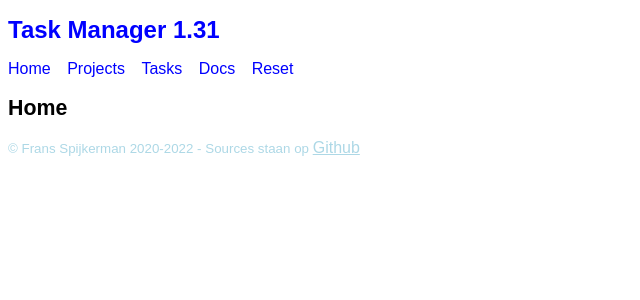
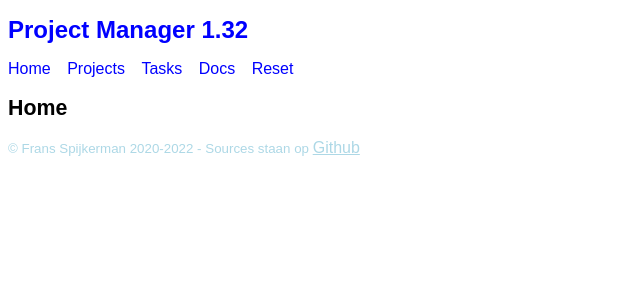
Before and after one commit to spijkerbak/project-manager-1, a PHP site: page /index.php in a window 1280 px wide. Shown: the top 300 px of the page, without its empty margins (0-640 px from the left). Run offline with PHP 8.4, Linux system fonts and the light colour scheme.

Commit message:
new name

```diff
--- a/index.php
+++ b/index.php
@@ -10,7 +10,7 @@ error_reporting(E_ALL);
 ini_set('display_errors', 'On');
 
 // basic setup
-$title = 'Task Manager 1.31';
+$title = 'Project Manager 1.32';
 session_start();
 set_include_path('./' . PATH_SEPARATOR . '../'); // include from any level
 
```
